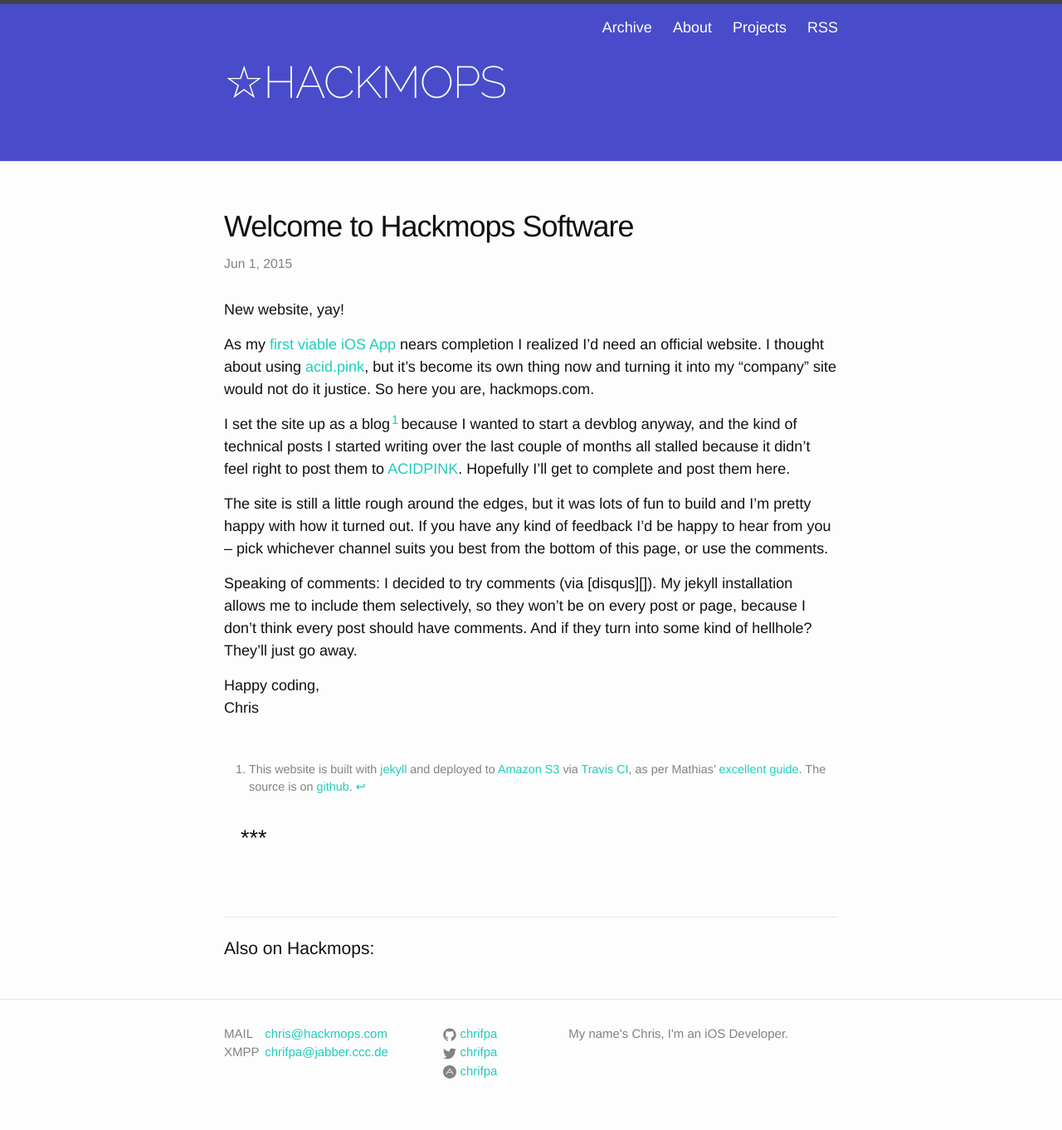
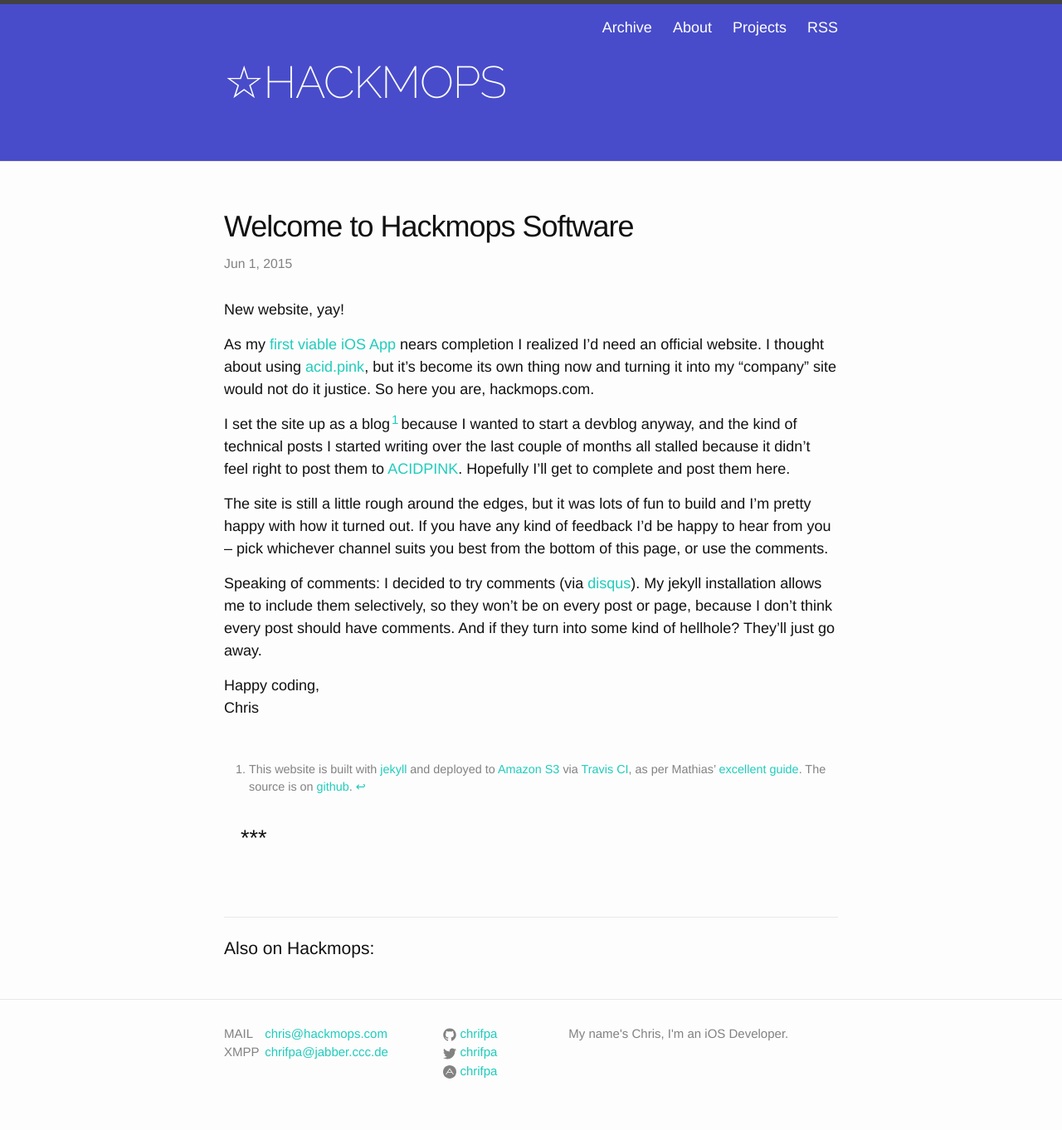
Before and after one commit to acdpnk/hackmopscom, a Jekyll site: the page built from _posts/2015-06-01-welcome.md, in a window 1280 px wide. Shown: the whole page at 83% size. Built offline with Jekyll 4.4.1, drawn with Linux system fonts in a browser that asks for light colours; comment, search, counter and statistics services are not loaded; some of the changed lines change nothing that is shown.

Commit message:
added link I had forgotten

```diff
--- a/_posts/2015-06-01-welcome.md
+++ b/_posts/2015-06-01-welcome.md
@@ -25,3 +25,4 @@ Chris
 [s3]: http://aws.amazon.com/s3/
 [jekyll]: jekyllrb.com
 [github]: https://github.com/chrifpa/hackmopscom
+[disqus]: https://disqus.com
```
